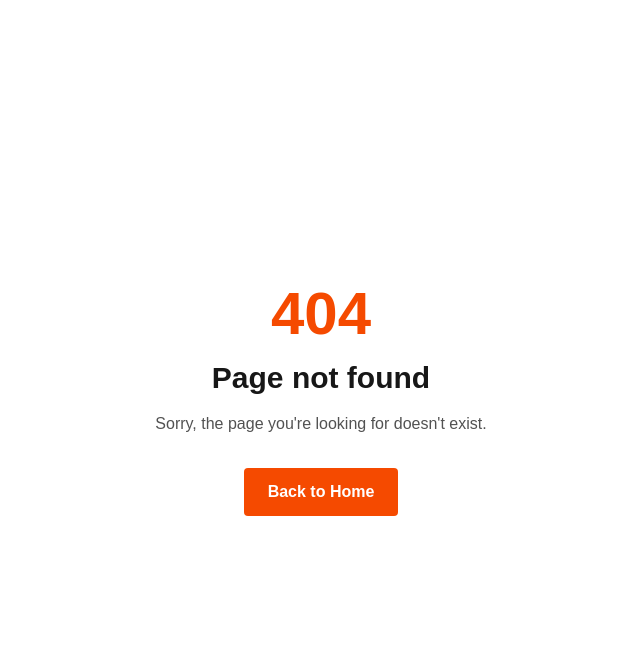
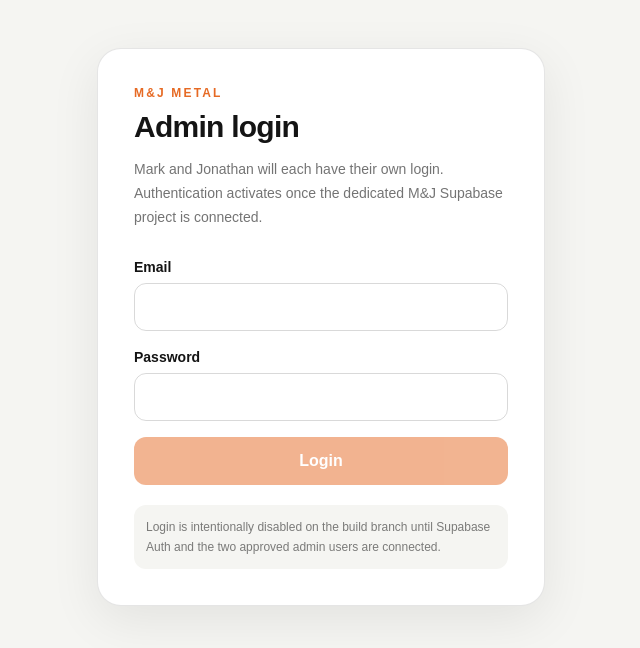
Before and after one commit to MarkDiamant/mjmetal, a Next.js app: page /admin/login in a window 1280 px wide. Before the commit this address had no page. Shown: the top 648 px of the page, without its empty margins (319-959 px from the left). Built offline with nearby package versions, Linux system fonts and the light colour scheme.

Commit message:
Add admin login screen

```diff
--- /dev/null
+++ b/app/admin/login/page.tsx
@@ -0,0 +1,25 @@
+export default function AdminLoginPage() {
+  return (
+    <main className="min-h-screen bg-[#f5f5f2] px-5 py-12 text-[#141414]">
+      <div className="mx-auto max-w-md rounded-3xl border border-black/10 bg-white p-7 shadow-[0_14px_50px_rgba(0,0,0,0.08)] sm:p-9">
+        <p className="text-xs font-black uppercase tracking-[0.18em] text-[#e66a24]">M&J Metal</p>
+        <h1 className="mt-2 text-3xl font-black tracking-tight">Admin login</h1>
+        <p className="mt-3 text-sm leading-6 text-black/55">Mark and Jonathan will each have their own login. Authentication activates once the dedicated M&J Supabase project is connected.</p>
+
+        <form className="mt-7 space-y-4" onSubmit={(event) => event.preventDefault()}>
+          <label className="block">
+            <span className="mb-1.5 block text-sm font-bold">Email</span>
+            <input type="email" autoComplete="email" className="h-12 w-full rounded-xl border border-black/15 px-3 outline-none focus:border-[#e66a24]" />
+          </label>
+          <label className="block">
+            <span className="mb-1.5 block text-sm font-bold">Password</span>
+            <input type="password" autoComplete="current-password" className="h-12 w-full rounded-xl border border-black/15 px-3 outline-none focus:border-[#e66a24]" />
+          </label>
+          <button type="submit" className="h-12 w-full rounded-xl bg-[#e66a24] font-black text-white disabled:opacity-50" disabled>Login</button>
+        </form>
+
+        <p className="mt-5 rounded-xl bg-[#f5f5f2] p-3 text-xs leading-5 text-black/50">Login is intentionally disabled on the build branch until Supabase Auth and the two approved admin users are connected.</p>
+      </div>
+    </main>
+  );
+}
```
